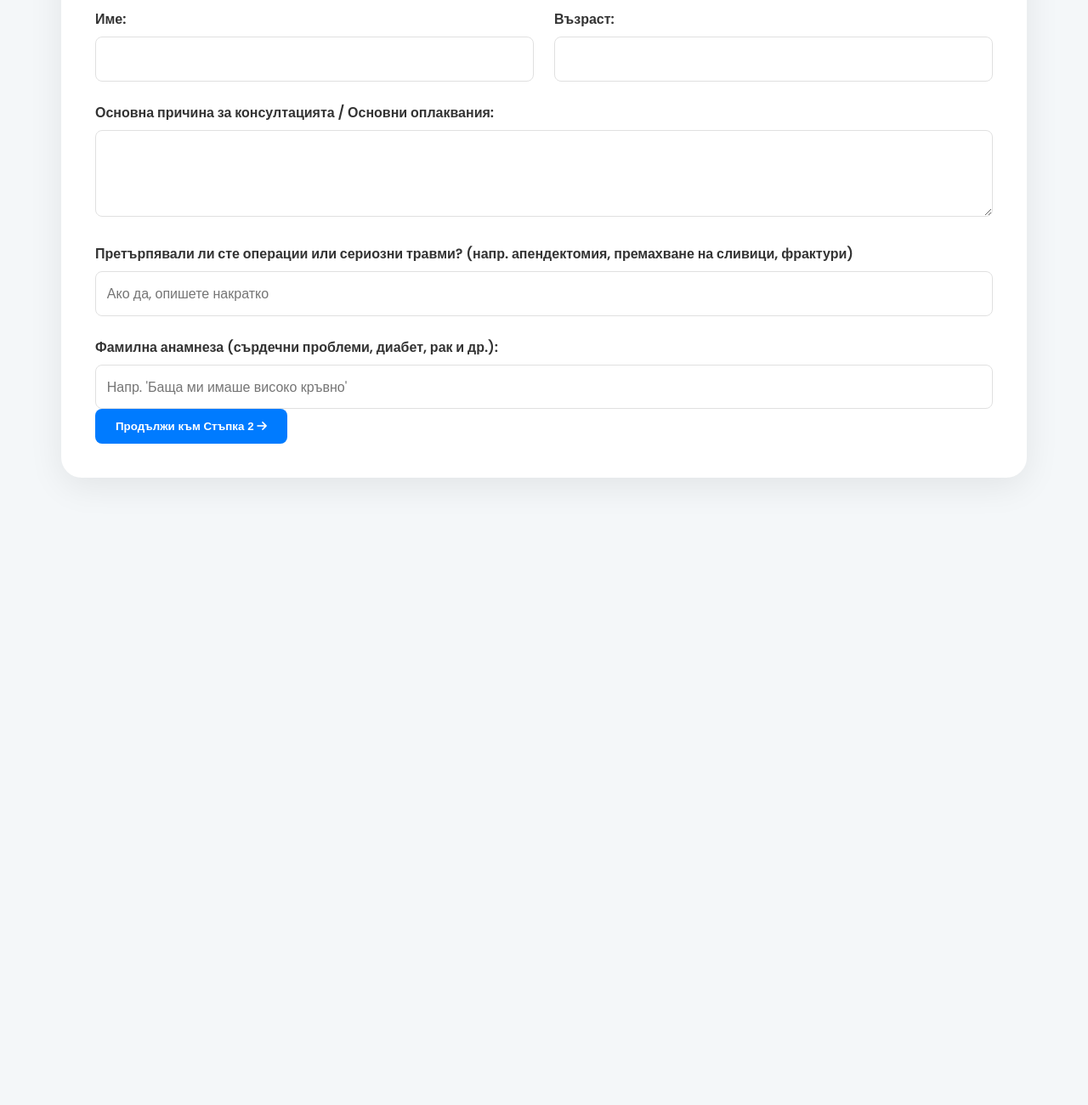
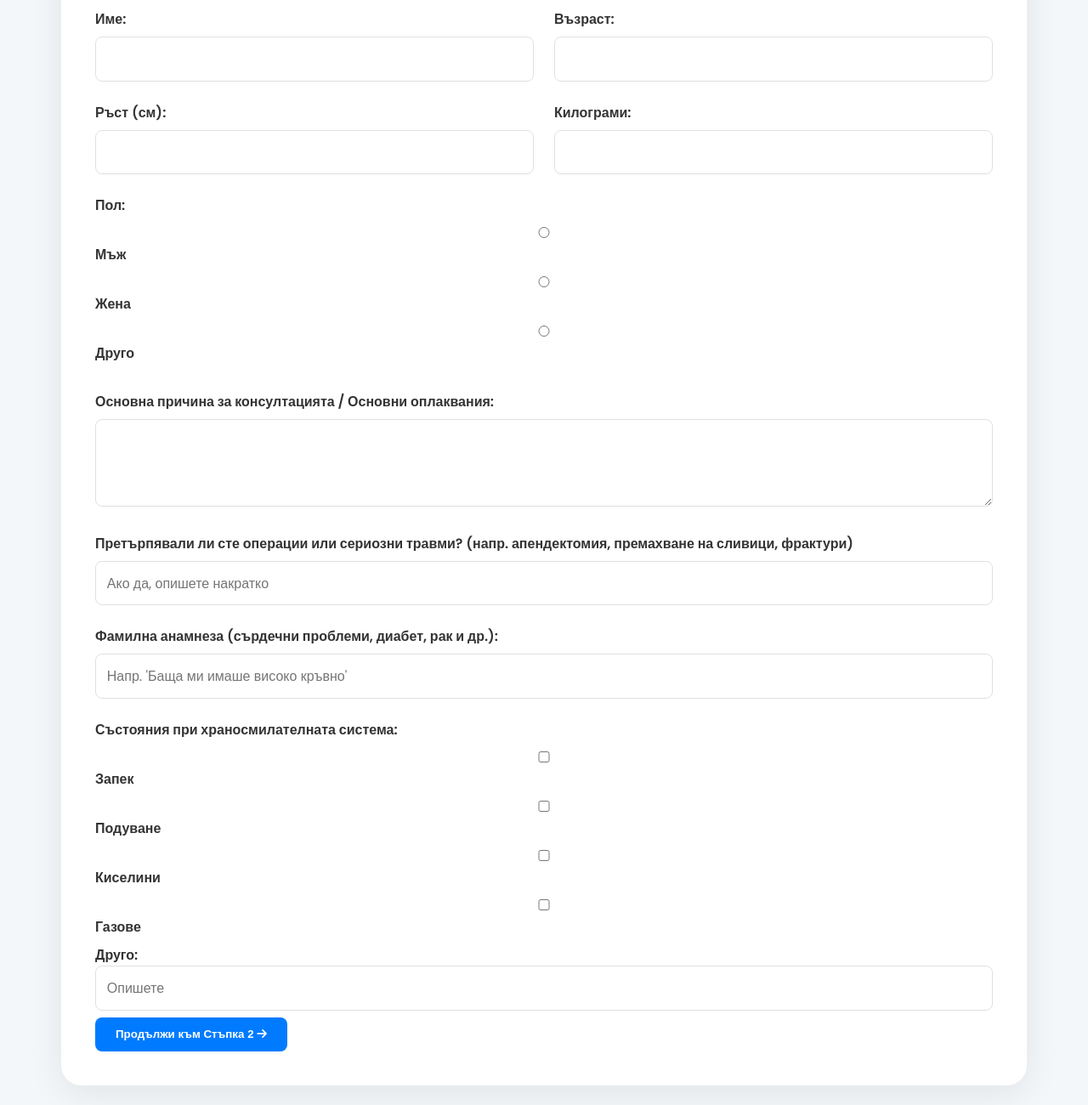
Before and after one commit to Radilovk/iris, a website with bundled scripts: page index.html in a window 1280 px wide. Shown: the part 1020-2320 px from the top of the page at 85% size. Before the commit the page ends 1638 px from the top, so only its background shows below. Built offline with nearby package versions, Linux system fonts and the light colour scheme.

Commit message:
Добавяне на допълнителни здравни полета

```diff
--- a/index.html
+++ b/index.html
@@ -54,6 +54,20 @@
                             <label for="age">Възраст:</label>
                             <input type="number" id="age" name="age" required aria-required="true" aria-label="Възраст">
                         </div>
+                        <div class="form-group">
+                            <label for="height">Ръст (см):</label>
+                            <input type="number" id="height" name="height" aria-label="Ръст">
+                        </div>
+                        <div class="form-group">
+                            <label for="weight">Килограми:</label>
+                            <input type="number" id="weight" name="weight" aria-label="Килограми">
+                        </div>
+                        <div class="form-group full-width">
+                            <label>Пол:</label>
+                            <label><input type="radio" name="gender" value="Мъж"> Мъж</label>
+                            <label><input type="radio" name="gender" value="Жена"> Жена</label>
+                            <label><input type="radio" name="gender" value="Друго"> Друго</label>
+                        </div>
                         <div class="form-group full-width">
                             <label for="main-complaint">Основна причина за консултацията / Основни оплаквания:</label>
                             <textarea id="main-complaint" name="main-complaint" rows="3" aria-label="Основни оплаквания" aria-required="true"></textarea>
@@ -67,6 +81,14 @@
                         <div class="form-group full-width">
                             <label>Фамилна анамнеза (сърдечни проблеми, диабет, рак и др.):</label>
                             <input type="text" id="family-history" name="family-history" placeholder="Напр. 'Баща ми имаше високо кръвно'" aria-label="Фамилна анамнеза" aria-required="true">
+                        </div>
+                        <div class="form-group full-width">
+                            <label>Състояния при храносмилателната система:</label>
+                            <label><input type="checkbox" name="digestion" value="Запек"> Запек</label>
+                            <label><input type="checkbox" name="digestion" value="Подуване"> Подуване</label>
+                            <label><input type="checkbox" name="digestion" value="Киселини"> Киселини</label>
+                            <label><input type="checkbox" name="digestion" value="Газове"> Газове</label>
+                            <label>Друго: <input type="text" id="digestion-other" name="digestion-other" placeholder="Опишете"></label>
                         </div>
                     </div>
                     <button type="button" class="next-btn">Продължи към Стъпка 2 <i class="fas fa-arrow-right"></i></button>
```
Also changed, not shown: worker.js (+21 -3 lines).
